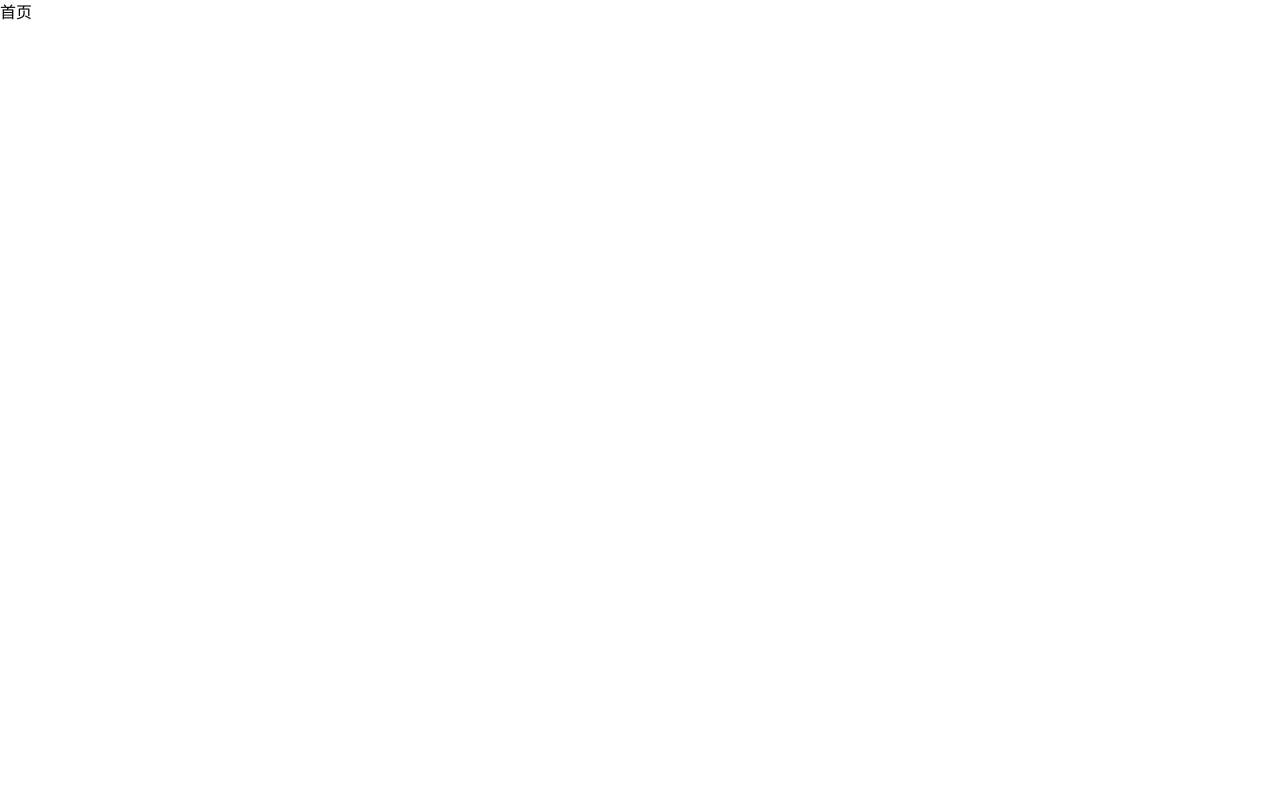
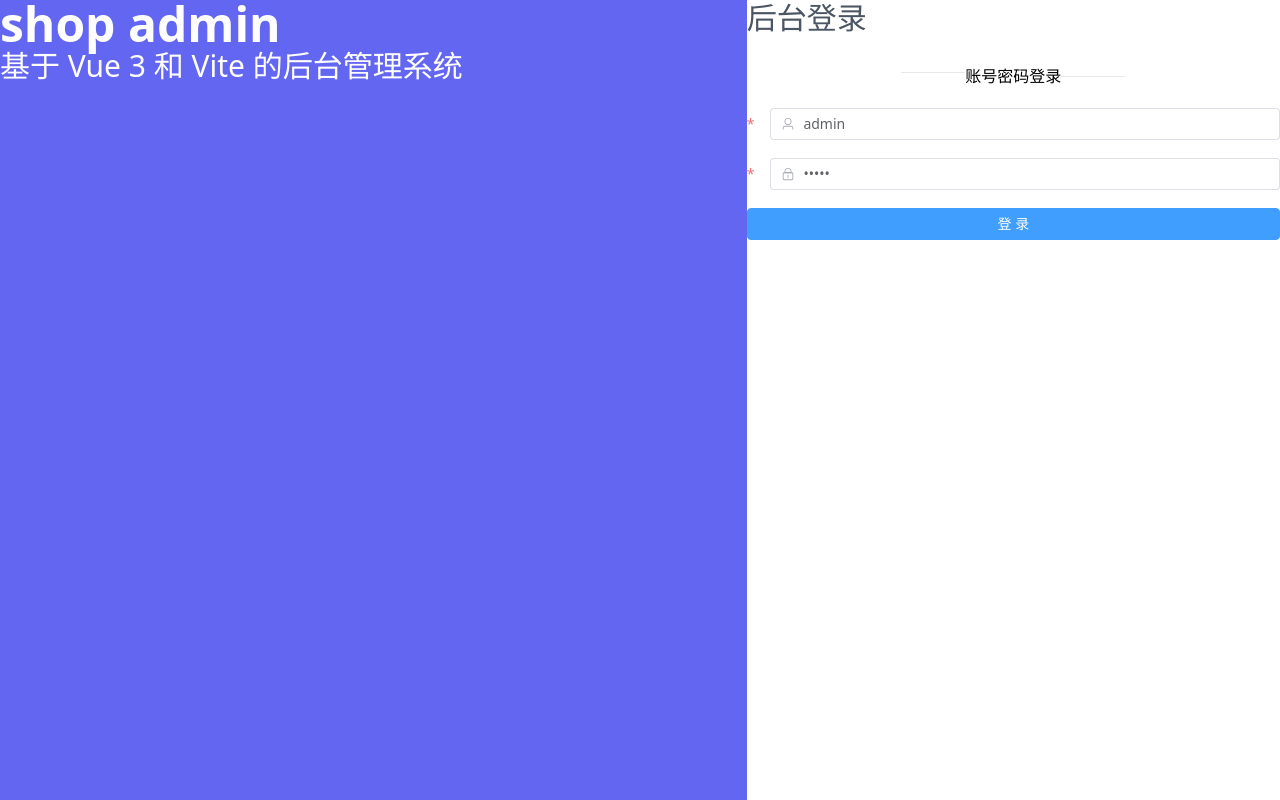
Before and after one commit to ChenJiaQi0/shop-admin, a Vue app: page /#/login in a window 1280 px wide. Before the commit this address led to /#/. Built offline with nearby package versions, Linux system fonts and the light colour scheme.

Commit message:
'引入cookie存储用户token'

```diff
--- a/package.json
+++ b/package.json
@@ -13,7 +13,9 @@
     "element-plus": "^2.3.3",
     "vue-router": "^4.1.6",
     "@element-plus/icons-vue": "^2.1.0",
-    "axios": "^1.3.5"
+    "axios": "^1.3.5",
+    "universal-cookie": "^4.0.4",
+    "@vueuse/integrations": "^9.13.0"
   },
   "devDependencies": {
     "@vitejs/plugin-vue": "^4.1.0",
--- a/src/pages/index.vue
+++ b/src/pages/index.vue
@@ -1,11 +1,14 @@
 <template>
     <div>
-        首页
+        <p>{{ token }}</p>
     </div>
 </template>
 
 <script setup>
-
+import { useCookies } from '@vueuse/integrations/useCookies'
+import { ref } from 'vue'
+const cookie = useCookies()
+const token = ref(cookie.get('admin-token'))
 </script>
 
 <style lang="scss" scoped>
--- a/src/pages/login.vue
+++ b/src/pages/login.vue
@@ -14,7 +14,7 @@
                     <span class="h-[1px] w-16 bg-gray-200"></span>
                 </div>
                 <el-form :model="form" :rules="rules" ref="formRef">
-                    <el-form-item prop="username">
+                    <el-form-item prop="username" label=" ">
                         <el-input placeholder="Username" v-model="form.username">
                             <template #prefix>
                                 <el-icon>
@@ -24,7 +24,7 @@
                         </el-input>
                     </el-form-item>
 
-                    <el-form-item prop="password">
+                    <el-form-item prop="password" label=" ">
                         <el-input type="password" placeholder="Password" v-model="form.password">
                             <template #prefix>
                                 <el-icon>
@@ -49,8 +49,10 @@ import { reactive, ref } from "vue"
 import { adminLogin } from '~/api/http'
 import { useRouter } from 'vue-router'
 import { ElNotification } from 'element-plus'
+import { useCookies } from '@vueuse/integrations/useCookies'
 
 const router = useRouter()
+
 
 const form = reactive({
     username: 'admin',
@@ -87,6 +89,9 @@ const onSubmit = () =>{
         adminLogin(form.username, form.password).then((res)=>{
             // console.log(res.data)
             if (res.data.code === 200){
+                //将token存入cookie
+                const cookie = useCookies()
+                cookie.set('admin-token', res.data.data.token)
                 //提示登录成功
                 ElNotification({
                     message: '登录成功',
```
Also changed, not shown: 1 other file (tests, documents, lock files or other folders).
